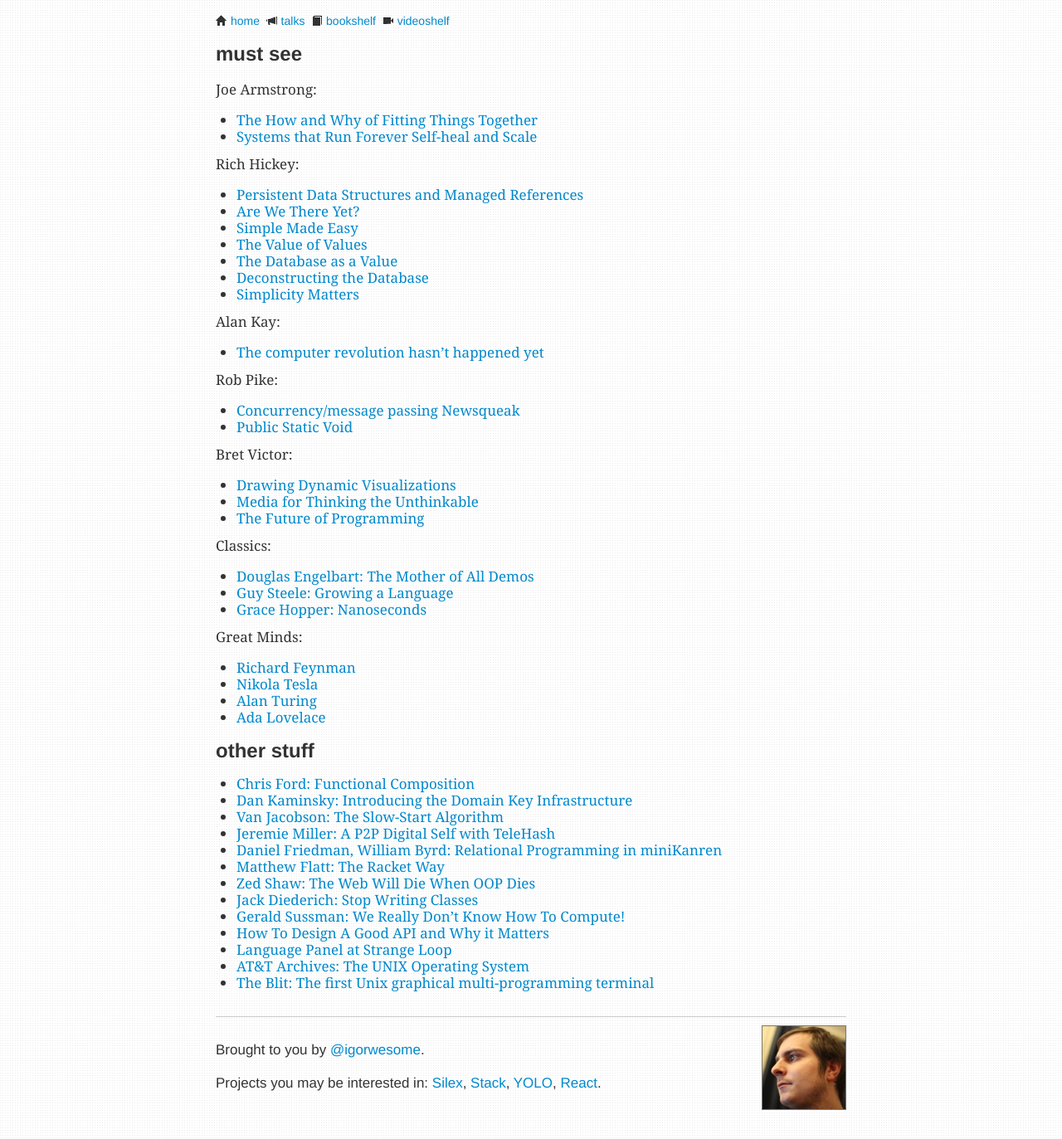
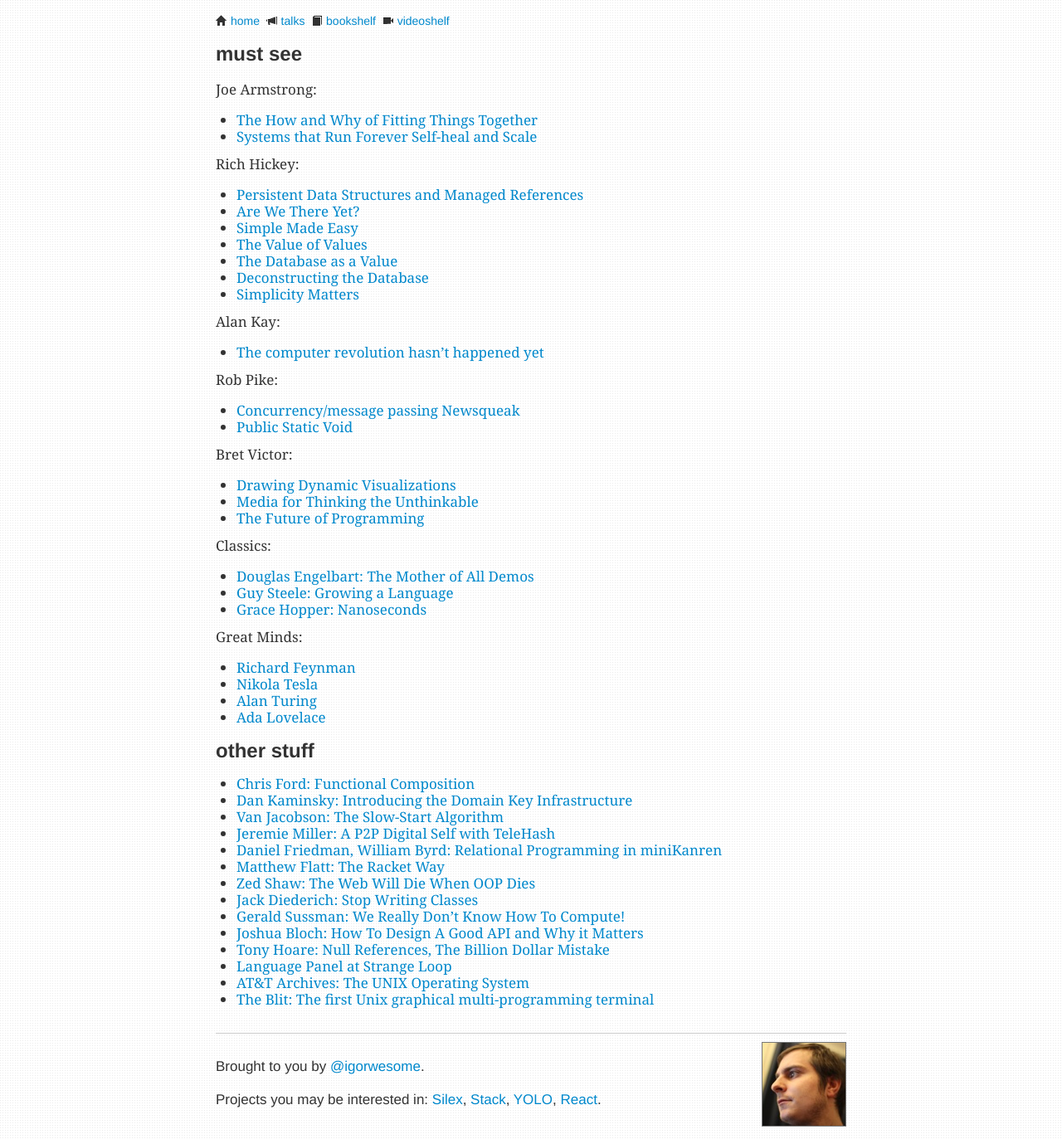
Before and after one commit to igorw/weblog, a Jekyll site: the page built from videoshelf.md, in a window 1280 px wide. Shown: the whole page at 83% size. Built offline with Jekyll 4.4.1, drawn with Linux system fonts in a browser that asks for light colours; Markdown is read by kramdown in place of the engine named in the settings.

Commit message:
add tony hoare billion dollar mistake

```diff
--- a/videoshelf.md
+++ b/videoshelf.md
@@ -59,7 +59,8 @@ Great Minds:
 * [Zed Shaw: The Web Will Die When OOP Dies](https://vimeo.com/43380467)
 * [Jack Diederich: Stop Writing Classes](https://www.youtube.com/watch?v=o9pEzgHorH0)
 * [Gerald Sussman: We Really Don't Know How To Compute!](http://www.infoq.com/presentations/We-Really-Dont-Know-How-To-Compute)
-* [How To Design A Good API and Why it Matters](https://www.youtube.com/watch?v=aAb7hSCtvGw)
+* [Joshua Bloch: How To Design A Good API and Why it Matters](https://www.youtube.com/watch?v=aAb7hSCtvGw)
+* [Tony Hoare: Null References, The Billion Dollar Mistake](http://www.infoq.com/presentations/Null-References-The-Billion-Dollar-Mistake-Tony-Hoare)
 * [Language Panel at Strange Loop](http://www.infoq.com/presentations/Language-Panel)
 * [AT&T Archives: The UNIX Operating System](https://www.youtube.com/watch?v=tc4ROCJYbm0)
 * [The Blit: The first Unix graphical multi-programming terminal](https://www.youtube.com/watch?v=emh22gT5e9k)
```
